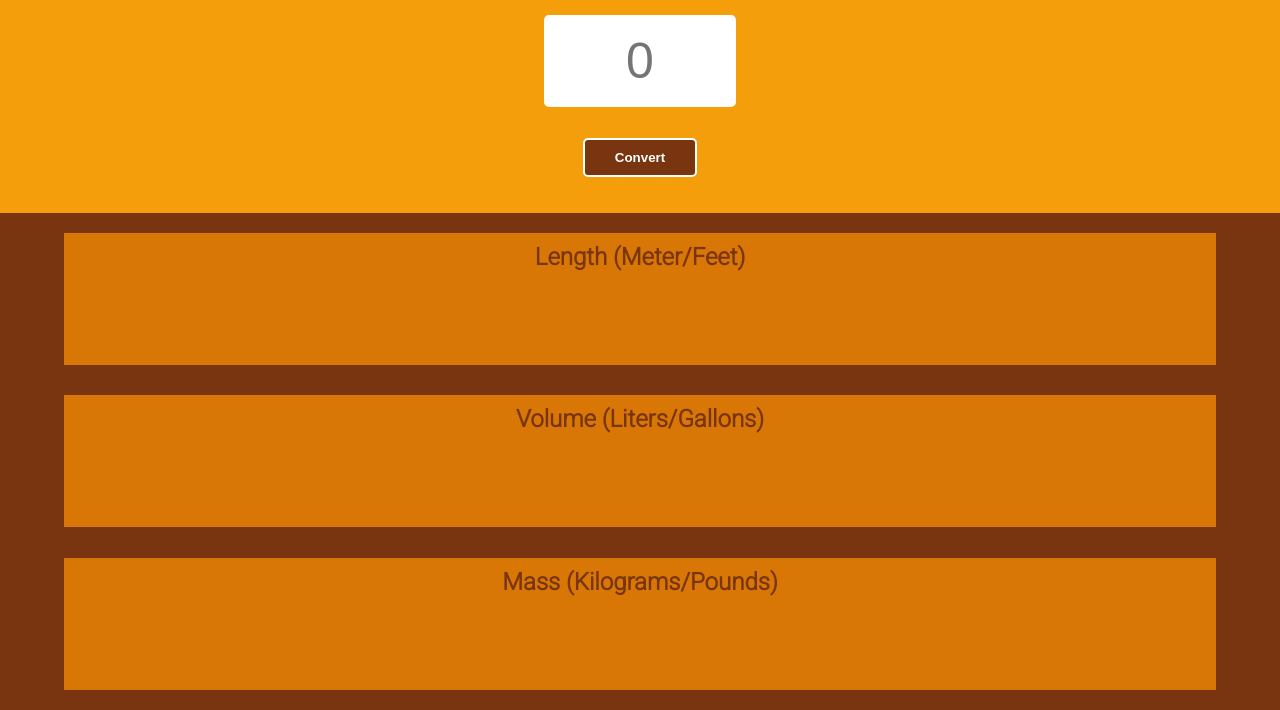
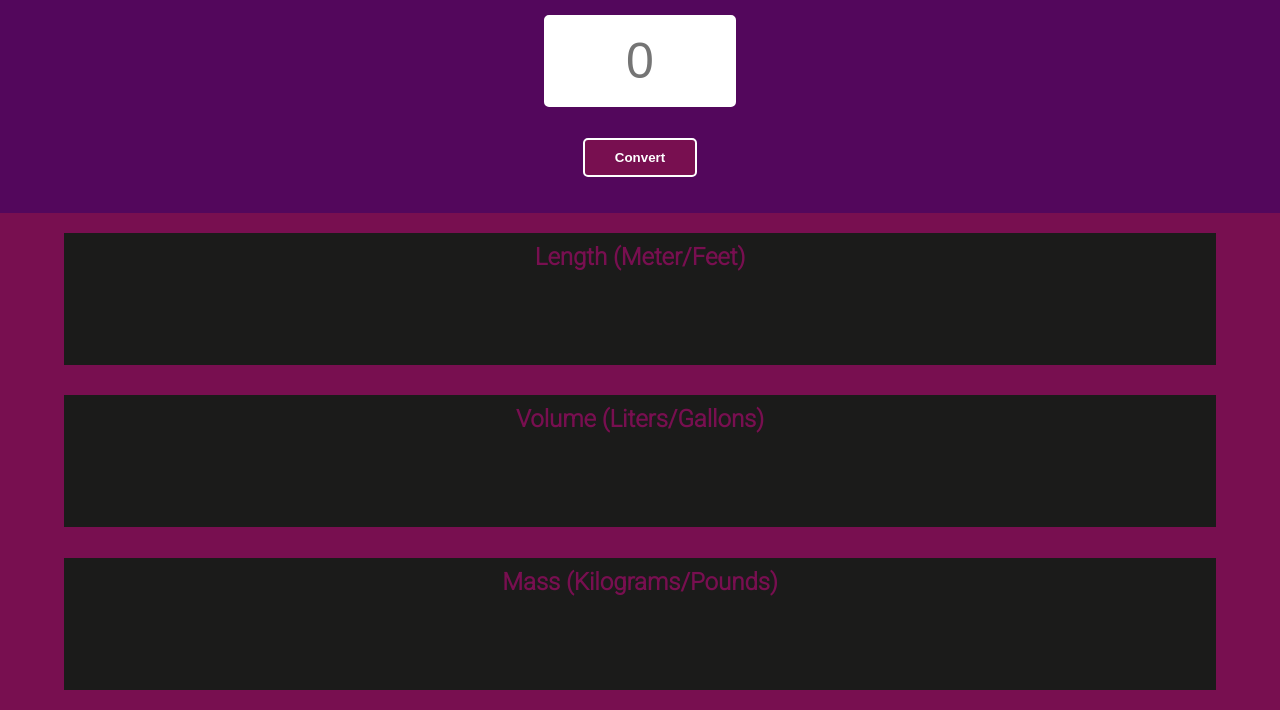
Before and after one commit to sleepy-strawberry/unit-converter, a plain HTML site: page index.html in a window 1280 px wide. Shown: the part 90-800 px from the top of the page. Drawn offline with Linux system fonts and the light colour scheme.

Commit message:
Update all colors

```diff
--- a/styles.css
+++ b/styles.css
@@ -3,14 +3,14 @@
 }
 body {
   height: 100vh;
-  font-family: "Roboto", sans-serif;
+  font-family: 'Roboto', sans-serif;
   color: white;
   display: flex;
   flex-direction: column;
 }
 header {
   height: 35vh;
-  background-color: #f59e0b;
+  background-color: #53075c;
   padding: 20px 0;
 }
 header,
@@ -27,13 +27,13 @@ header > input {
   border: 2px solid white;
   border-radius: 5px;
   text-align: center;
-  color: #78350f;
+  color: rgb(18, 1, 15);
 }
 button {
   color: white;
   padding: 10px 30px;
   cursor: pointer;
-  background-color: #78350f;
+  background-color: #780f50;
   border-radius: 5px;
   border: 2px solid white;
   font-family: Arial, Helvetica, sans-serif;
@@ -46,13 +46,13 @@ button:active {
   border: 2px solid gray;
 }
 section {
-  background-color: #78350f;
+  background-color: #780f50;
   height: 65vh;
   padding: 5px 0;
 }
 section > div {
   text-align: center;
-  background-color: #d97706;
+  background-color: #1b1b1a;
   height: 27%;
   width: 90%;
 }
@@ -61,7 +61,7 @@ h1 {
   letter-spacing: 4px;
 }
 h2 {
-  color: #78350f;
+  color: #780f50;
   margin-top: 10px;
 }
 p {
```
